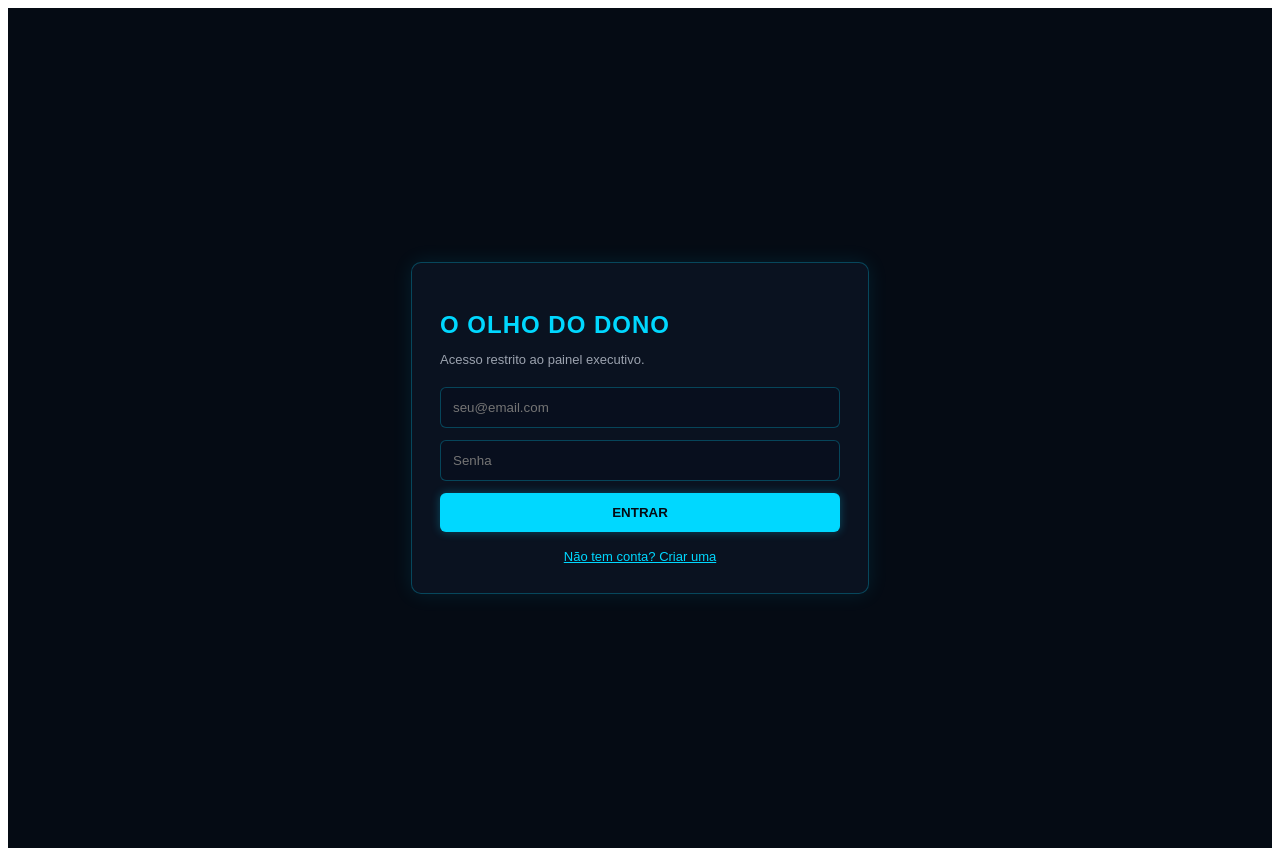
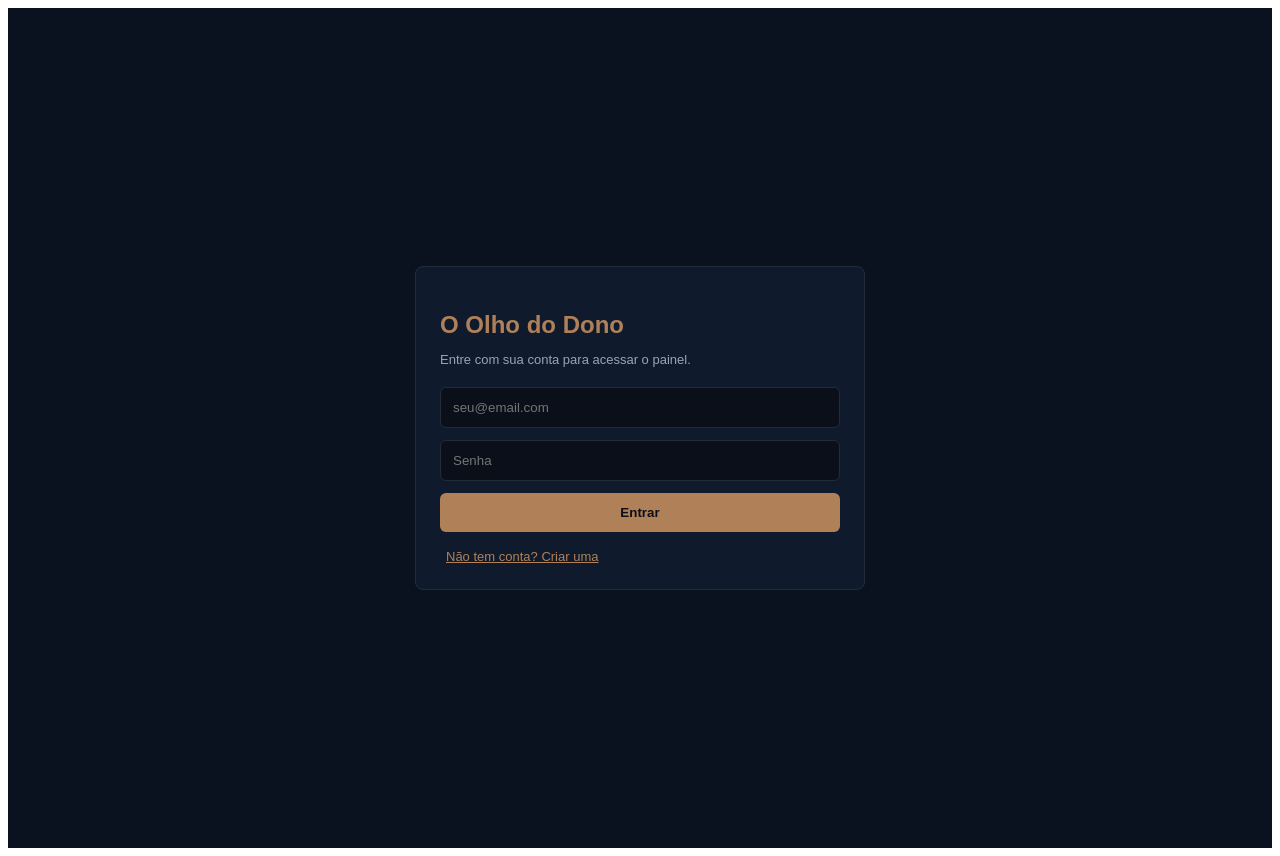
Before and after one commit to alexreisbjj01-coder/olho-do-dono, a React (Vite) app: page / in a window 1280 px wide. Built offline with nearby package versions, Linux system fonts and the light colour scheme.

Commit message:
Atualizar o App.jsx

```diff
--- a/src/App.jsx
+++ b/src/App.jsx
@@ -5,15 +5,7 @@ const supabaseUrl = 'https://enhouyxocieotynybmcl.supabase.co';
 const supabaseAnonKey = 'eyJhbGciOiJIUzI1NiIsInR5cCI6IkpXVCJ9.eyJpc3MiOiJzdXBhYmFzZSIsInJlZiI6ImVuaG91eXhvY2llb3R5bnlibWNsIiwicm9sZSI6ImFub24iLCJpYXQiOjE3ODcwMjY0NTYsImV4cCI6MjEwMjYwMjQ1Nn0.ypoEii9bdHmqpXdBoh87Xu2WAp8rSEpMtTWZyJk6bdM';
 const supabase = createClient(supabaseUrl, supabaseAnonKey);
 
-const cores = {
-  fundo: '#050b14',
-  card: '#0a1220',
-  borda: '#00d8ff44',
-  destaque: '#00d8ff',
-  texto: '#e5e7eb',
-  subtexto: '#9ca3af',
-  inputBg: '#080f1e',
-};
+const cores = { fundo: '#0A1220', card: '#0F1B2D', borda: '#232B36', destaque: '#B08159' };
 
 export default function App() {
   const [session, setSession] = useState(null);
@@ -24,59 +16,20 @@ export default function App() {
       setSession(data.session);
       setCarregandoSessao(false);
     });
-
     const { data: listener } = supabase.auth.onAuthStateChange((_event, novaSessao) => {
       setSession(novaSessao);
     });
-
     return () => listener.subscription.unsubscribe();
   }, []);
 
   if (carregandoSessao) {
-    return (
-      <div style={estiloTelaCentralizada}>
-        <p style={{ color: cores.destaque, fontFamily: 'monospace' }}>[ CARREGANDO SISTEMA... ]</p>
-      </div>
-    );
+    return <div style={estiloTela}><p style={{ color: '#9ca3af' }}>Carregando...</p></div>;
   }
 
   return session ? <ConselhoIA session={session} /> : <TelaLogin />;
 }
 
-const estiloTelaCentralizada = {
-  padding: '20px',
-  background: cores.fundo,
-  color: cores.texto,
-  minHeight: '100vh',
-  fontFamily: 'sans-serif',
-  display: 'flex',
-  alignItems: 'center',
-  justifyContent: 'center',
-};
-
-const estiloInput = {
-  width: '100%',
-  padding: '12px',
-  background: cores.inputBg,
-  color: '#fff',
-  border: `1px solid ${cores.borda}`,
-  borderRadius: '6px',
-  marginBottom: '12px',
-  boxSizing: 'border-box',
-  outline: 'none',
-};
-
-const estiloBotao = {
-  width: '100%',
-  padding: '12px',
-  background: cores.destaque,
-  color: '#050b14',
-  fontWeight: 'bold',
-  border: 'none',
-  borderRadius: '6px',
-  cursor: 'pointer',
-  boxShadow: '0 0 10px rgba(0, 216, 255, 0.3)',
-};
+const estiloTela = { padding: '20px', background: cores.fundo, color: '#fff', minHeight: '100vh', fontFamily: 'sans-serif', display: 'flex', alignItems: 'center', justifyContent: 'center' };
 
 function TelaLogin() {
   const [modo, setModo] = useState('entrar');
@@ -86,10 +39,7 @@ function TelaLogin() {
   const [carregando, setCarregando] = useState(false);
 
   const enviar = async () => {
-    if (!email.trim() || !senha.trim()) {
-      setMensagem('Preencha email e senha.');
-      return;
-    }
+    if (!email.trim() || !senha.trim()) { setMensagem('Preencha email e senha.'); return; }
     setCarregando(true);
     setMensagem('');
     try {
@@ -98,11 +48,8 @@ function TelaLogin() {
         if (error) setMensagem(`Erro: ${error.message}`);
       } else {
         const { error } = await supabase.auth.signUp({ email, password: senha });
-        if (error) {
-          setMensagem(`Erro: ${error.message}`);
-        } else {
-          setMensagem('Conta criada! Verifique seu e-mail para confirmação se necessário.');
-        }
+        if (error) setMensagem(`Erro: ${error.message}`);
+        else setMensagem('Conta criada! Se a confirmação por email estiver ativa, verifique sua caixa de entrada antes de entrar.');
       }
     } catch (e) {
       setMensagem('Erro de conexão ao autenticar.');
@@ -112,34 +59,28 @@ function TelaLogin() {
   };
 
   return (
-    <div style={estiloTelaCentralizada}>
-      <div style={{ maxWidth: '400px', width: '100%', background: cores.card, padding: '28px', borderRadius: '10px', border: `1px solid ${cores.borda}`, boxShadow: '0 0 20px rgba(0,216,255,0.1)' }}>
-        <h2 style={{ color: cores.destaque, marginBottom: '4px', letterSpacing: '1px' }}>O OLHO DO DONO</h2>
-        <p style={{ fontSize: '13px', color: cores.subtexto, marginBottom: '20px' }}>
-          {modo === 'entrar' ? 'Acesso restrito ao painel executivo.' : 'Cadastro de novo operador.'}
+    <div style={estiloTela}>
+      <div style={{ maxWidth: '400px', width: '100%', background: cores.card, padding: '24px', borderRadius: '8px', border: `1px solid ${cores.borda}` }}>
+        <h2 style={{ color: cores.destaque, marginBottom: '4px' }}>O Olho do Dono</h2>
+        <p style={{ fontSize: '13px', color: '#9ca3af', marginBottom: '20px' }}>
+          {modo === 'entrar' ? 'Entre com sua conta para acessar o painel.' : 'Crie sua conta de acesso.'}
         </p>
-
         <input type="email" value={email} onChange={(e) => setEmail(e.target.value)} placeholder="seu@email.com" style={estiloInput} />
         <input type="password" value={senha} onChange={(e) => setSenha(e.target.value)} placeholder="Senha" style={estiloInput} />
-
         <button onClick={enviar} disabled={carregando} style={estiloBotao}>
-          {carregando ? 'PROCESSANDO...' : modo === 'entrar' ? 'ENTRAR' : 'CRIAR CONTA'}
+          {carregando ? 'Aguarde...' : modo === 'entrar' ? 'Entrar' : 'Criar conta'}
         </button>
-
-        {mensagem && (
-          <p style={{ fontSize: '13px', color: cores.texto, marginTop: '12px', whiteSpace: 'pre-wrap' }}>{mensagem}</p>
-        )}
-
-        <button
-          onClick={() => { setModo(modo === 'entrar' ? 'criar' : 'entrar'); setMensagem(''); }}
-          style={{ background: 'none', border: 'none', color: cores.destaque, fontSize: '13px', marginTop: '16px', cursor: 'pointer', textDecoration: 'underline', width: '100%' }}
-        >
+        {mensagem && <p style={{ fontSize: '13px', color: '#e5e7eb', marginTop: '12px', whiteSpace: 'pre-wrap' }}>{mensagem}</p>}
+        <button onClick={() => { setModo(modo === 'entrar' ? 'criar' : 'entrar'); setMensagem(''); }} style={{ background: 'none', border: 'none', color: cores.destaque, fontSize: '13px', marginTop: '16px', cursor: 'pointer', textDecoration: 'underline' }}>
           {modo === 'entrar' ? 'Não tem conta? Criar uma' : 'Já tem conta? Entrar'}
         </button>
       </div>
     </div>
   );
 }
+
+const estiloInput = { width: '100%', padding: '12px', background: '#0b0f19', color: '#fff', border: `1px solid ${cores.borda}`, borderRadius: '6px', marginBottom: '12px', boxSizing: 'border-box' };
+const estiloBotao = { width: '100%', padding: '12px', background: cores.destaque, color: '#0b0f19', fontWeight: 'bold', border: 'none', borderRadius: '6px', cursor: 'pointer' };
 
 function ConselhoIA({ session }) {
   const [empresas, setEmpresas] = useState([]);
@@ -157,37 +98,22 @@ function ConselhoIA({ session }) {
     });
   }, []);
 
-  const sair = async () => {
-    await supabase.auth.signOut();
-  };
+  const sair = async () => { await supabase.auth.signOut(); };
 
   const consultarConselho = async () => {
     if (!pauta.trim()) return;
-    if (!empresaId) {
-      setParecer('Selecione uma empresa antes de consultar.');
-      return;
-    }
-
+    if (!empresaId) { setParecer('Selecione uma empresa antes de consultar.'); return; }
     setCarregando(true);
-    setParecer('Consultando conselheiros executivos...');
-
+    setParecer('Consultando os conselheiros executivos...');
     try {
       const response = await fetch('https://enhouyxocieotynybmcl.supabase.co/functions/v1/cohi-conselho', {
         method: 'POST',
-        headers: {
-          'Content-Type': 'application/json',
-          'Authorization': `Bearer ${session.access_token}`,
-        },
+        headers: { 'Content-Type': 'application/json', 'Authorization': `Bearer ${session.access_token}` },
         body: JSON.stringify({ pauta, company_id: empresaId }),
       });
-
       const data = await response.json();
-
-      if (response.ok) {
-        setParecer(data.decisao_recomendada || data.status || JSON.stringify(data, null, 2));
-      } else {
-        setParecer(`[Erro do Servidor]: ${data.mensagem || data.error || 'Erro ao processar pauta.'}`);
-      }
+      if (response.ok) setParecer(data.decisao_recomendada || data.status || JSON.stringify(data, null, 2));
+      else setParecer(`[Erro do Servidor]: ${data.mensagem || data.error || 'Erro ao processar pauta.'}`);
     } catch (error) {
       setParecer('[Erro de Conexão]: Não foi possível conectar à Edge Function.');
     } finally {
@@ -196,49 +122,24 @@ function ConselhoIA({ session }) {
   };
 
   return (
-    <div style={{ padding: '20px', background: cores.fundo, color: cores.texto, minHeight: '100vh', fontFamily: 'sans-serif' }}>
-      <div style={{ maxWidth: '650px', margin: '0 auto', background: cores.card, padding: '24px', borderRadius: '10px', border: `1px solid ${cores.borda}`, boxShadow: '0 0 20px rgba(0,216,255,0.05)' }}>
-        <div style={{ display: 'flex', justifyContent: 'space-between', alignItems: 'center', marginBottom: '15px' }}>
-          <h2 style={{ color: cores.destaque, margin: 0, fontSize: '20px', letterSpacing: '0.5px' }}>
-            CONSELHO DE DELIBERAÇÃO (6 IA)
-          </h2>
-          <button onClick={sair} style={{ background: 'none', border: '1px solid ' + cores.borda, color: cores.subtexto, padding: '4px 12px', borderRadius: '4px', fontSize: '12px', cursor: 'pointer' }}>
-            SAIR
-          </button>
+    <div style={{ padding: '20px', background: cores.fundo, color: '#fff', minHeight: '100vh', fontFamily: 'sans-serif' }}>
+      <div style={{ maxWidth: '600px', margin: '0 auto', background: cores.card, padding: '20px', borderRadius: '8px', border: `1px solid ${cores.borda}` }}>
+        <div style={{ display: 'flex', justifyContent: 'space-between', alignItems: 'center', marginBottom: '10px' }}>
+          <h2 style={{ color: cores.destaque, margin: 0 }}>Deliberação do Conselho (6 Conselheiros)</h2>
+          <button onClick={sair} style={{ background: 'none', border: 'none', color: '#9ca3af', fontSize: '13px', cursor: 'pointer', textDecoration: 'underline' }}>Sair</button>
         </div>
-
-        <p style={{ fontSize: '13px', color: cores.subtexto, marginBottom: '15px' }}>
-          Selecione a empresa e envie sua pauta para análise executiva automatizada.
-        </p>
-
-        <label style={{ fontSize: '12px', color: cores.destaque, display: 'block', marginBottom: '4px' }}>EMPRESA:</label>
+        <p style={{ fontSize: '14px', color: '#9ca3af', marginBottom: '15px' }}>Envie sua pauta estratégica para análise executiva.</p>
         <select value={empresaId} onChange={(e) => setEmpresaId(e.target.value)} style={{ ...estiloInput, marginBottom: '15px' }}>
-          {empresas.length === 0 && <option value="">Nenhuma empresa cadastrada</option>}
-          {empresas.map((c) => (
-            <option key={c.id} value={c.id}>{c.name}</option>
-          ))}
+          {empresas.length === 0 && <option value="">Nenhuma empresa disponível</option>}
+          {empresas.map((c) => <option key={c.id} value={c.id}>{c.name}</option>)}
         </select>
-
-        <label style={{ fontSize: '12px', color: cores.destaque, display: 'block', marginBottom: '4px' }}>PAUTA ESTRATÉGICA:</label>
-        <textarea
-          value={pauta}
-          onChange={(e) => setPauta(e.target.value)}
-          placeholder="Descreva a situação ou decisão a ser tomada..."
-          rows={5}
-          style={{ ...estiloInput, resize: 'vertical' }}
-        />
-
+        <textarea value={pauta} onChange={(e) => setPauta(e.target.value)} placeholder="Digite sua pauta estratégica aqui..." rows={4} style={{ ...estiloInput, resize: 'vertical' }} />
         <button onClick={consultarConselho} disabled={carregando} style={{ ...estiloBotao, marginBottom: '20px' }}>
-          {carregando ? 'ANALISANDO PAUTA...' : 'CONSULTAR CONSELHO'}
+          {carregando ? 'Analisando...' : 'Consultar Conselho de IA'}
         </button>
-
-        <div style={{ background: cores.inputBg, padding: '16px', borderRadius: '8px', border: `1px solid ${cores.borda}` }}>
-          <strong style={{ color: cores.destaque, display: 'block', marginBottom: '8px', fontSize: '13px', letterSpacing: '0.5px' }}>
-            PARECER EXECUTIVO
-          </strong>
-          <div style={{ whiteSpace: 'pre-wrap', fontSize: '14px', color: cores.texto, lineHeight: '1.5' }}>
-            {parecer || 'Aguardando envio de pauta para deliberação...'}
-          </div>
+        <div style={{ background: '#0b0f19', padding: '15px', borderRadius: '6px', border: `1px solid ${cores.borda}` }}>
+          <strong style={{ color: cores.destaque, display: 'block', marginBottom: '8px' }}>PARECER EXECUTIVO:</strong>
+          <div style={{ whiteSpace: 'pre-wrap', fontSize: '14px', color: '#e5e7eb' }}>{parecer || 'Aguardando envio de pauta para deliberação...'}</div>
         </div>
       </div>
     </div>
```
